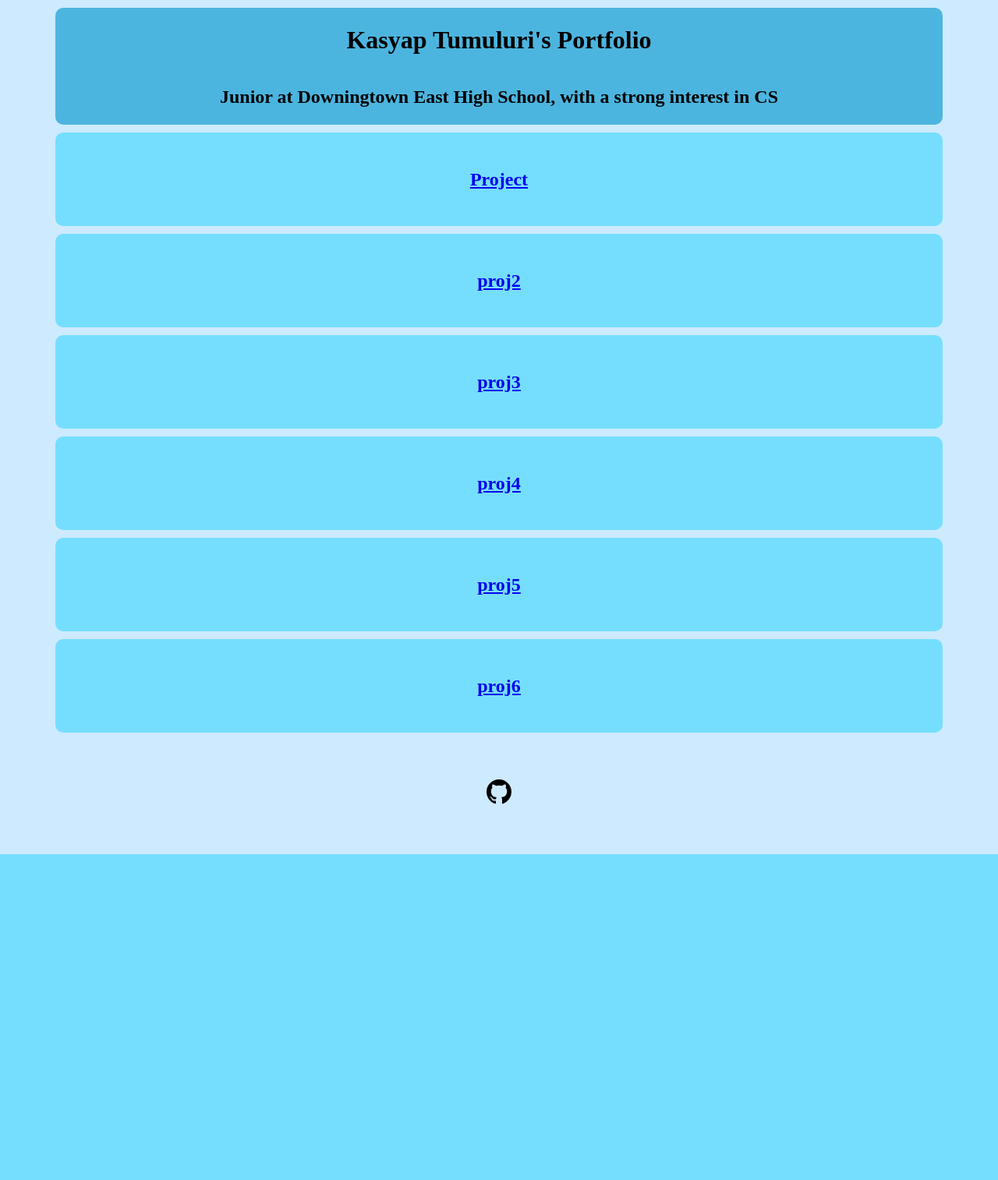
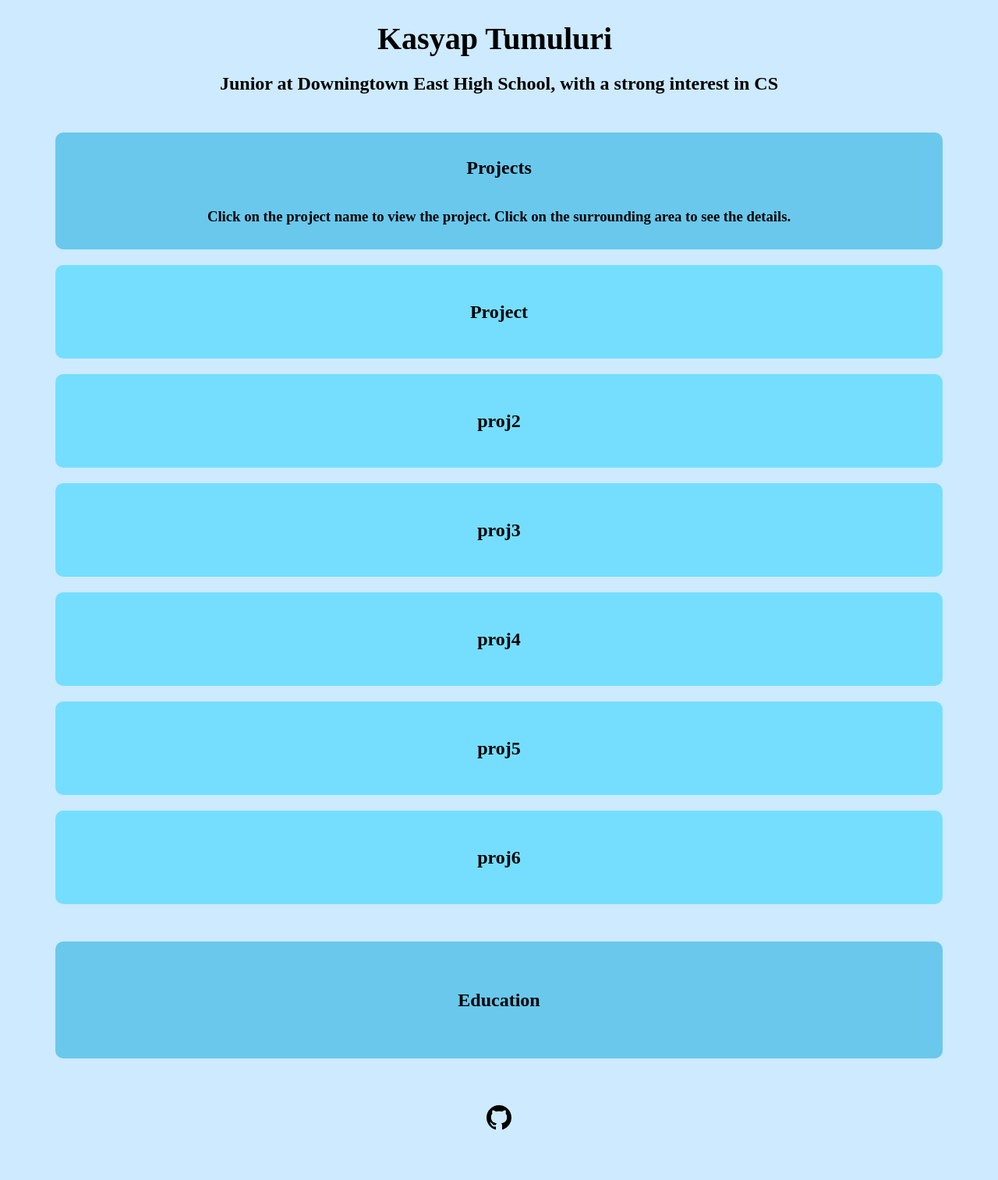
Before and after one commit to ketchup235/Dynamic-Portfolio, a Flask app: page / in a window 1280 px wide. Shown: the whole page at 78% size. Before the commit the page ends 1096 px from the top, so only its background shows below. Run offline with Flask 3, Linux system fonts and the light colour scheme.

Commit message:
add typing feature to name

```diff
--- a/static/script.js
+++ b/static/script.js
@@ -1,6 +1,17 @@
 const proj = document.getElementsByClassName("proj");
 const details= document.getElementsByClassName("details");
-
+const typed = new Typed('#typed', {
+    strings: ["Kasyap Tumuluri"],
+    startDelay: 500,
+    typeSpeed: 100,
+    backSpeed: 50,
+    showCursor: true,
+    cursorChar: '|',
+    loop: false,
+    onComplete (self) {
+        self.cursor.style.visibility = 'hidden'
+    }
+  });
 
 for(let i=0; i<proj.length; i++) {
     proj[i].addEventListener("click", function() {
--- a/static/styles.css
+++ b/static/styles.css
@@ -10,7 +10,6 @@
     margin: 10px auto;
     justify-content: center;
     align-items: center;
-    background-color: rgb(76, 181, 223);
     border-radius: 10px;
     flex-direction: column;
 }
@@ -20,6 +19,14 @@
     height: 120px;
     background-color: rgb(117, 222, 254);
     cursor: pointer;
+    margin: 20px auto;
+    transition: all 0.5s ease;
+}
+
+.proj:hover{
+    transform: translateY(-3px);
+    box-shadow: 0 4px 8px rgba(0, 0, 0, 0.1);
+    background-color: rgb(106, 200, 237);
 }
 
 svg{
@@ -44,7 +51,58 @@
     transition: all 0.5s ease;
   }
 
-  .details.visible {
-    visibility: visible;
-    max-height: 200px;
-  }
+.details.visible {
+visibility: visible;
+max-height: 200px;
+}
+
+.title{
+    background-color: rgb(106, 200, 237);
+}
+
+a{
+    text-decoration: none;
+    color: black;
+}
+
+#typed-container {
+    display: inline-block;
+    white-space: nowrap;
+    line-height: 1;
+    margin: 0;
+    padding: 0;
+    vertical-align: top;
+    position: relative;
+}
+
+#typed {
+    font-family: inherit;
+    font-weight: 700;
+    font-size: 2.5rem;
+    color: inherit;
+    display: inline;
+    margin: 0;
+    padding: 0;
+    vertical-align: baseline;
+    line-height: 1;
+}
+
+.typed-cursor {
+    font-family: inherit;
+    font-weight: 700;
+    font-size: 2.5rem;
+    color: inherit;
+    display: inline !important;
+    vertical-align: text-top;
+    margin-left: 2px;
+    opacity: 1;
+    animation: blink 1s infinite;
+    position: relative;
+    top: -7px;
+    transform: translateZ(0);
+}
+
+@keyframes blink {
+    0%, 100% { opacity: 1; }
+    50% { opacity: 0; }
+}
--- a/templates/index.html
+++ b/templates/index.html
@@ -6,16 +6,30 @@
       rel="stylesheet"
     />
 
+    <script
+      src="https://cdn.jsdelivr.net/npm/typed.js@2.0.12/lib/typed.min.js"
+      defer
+    ></script>
     <script src="{{url_for('static', filename='script.js')}}" defer></script>
 
     <title>Kasyap Tumuluri</title>
   </head>
   <body>
     <div class="centered">
-      <h1>Kasyap Tumuluri's Portfolio</h1>
+      <h1 id="typed-container">
+        <span id="typed"></span>
+      </h1>
+
       <h2>
         Junior at Downingtown East High School, with a strong interest in CS
       </h2>
+    </div>
+    <div class="centered title">
+      <h2>Projects</h2>
+      <h3>
+        Click on the project name to view the project. Click on the surrounding
+        area to see the details.
+      </h3>
     </div>
     <div class="centered proj">
       <a href="https://www.google.com" target="_blank"><h2>Project</h2></a>
@@ -90,6 +104,13 @@
       </div>
     </div>
 
+    <br />
+
+    <div class="centered title">
+      <h2>Education</h2>
+    </div>
+
+    <footer>
       <div id="icon">
         <a
           href="https://github.com/ketchup235"
@@ -109,5 +130,6 @@
           </svg>
         </a>
       </div>
+    </footer>
   </body>
 </html>
```
Lines whose indentation alone changed are shown as unchanged.
